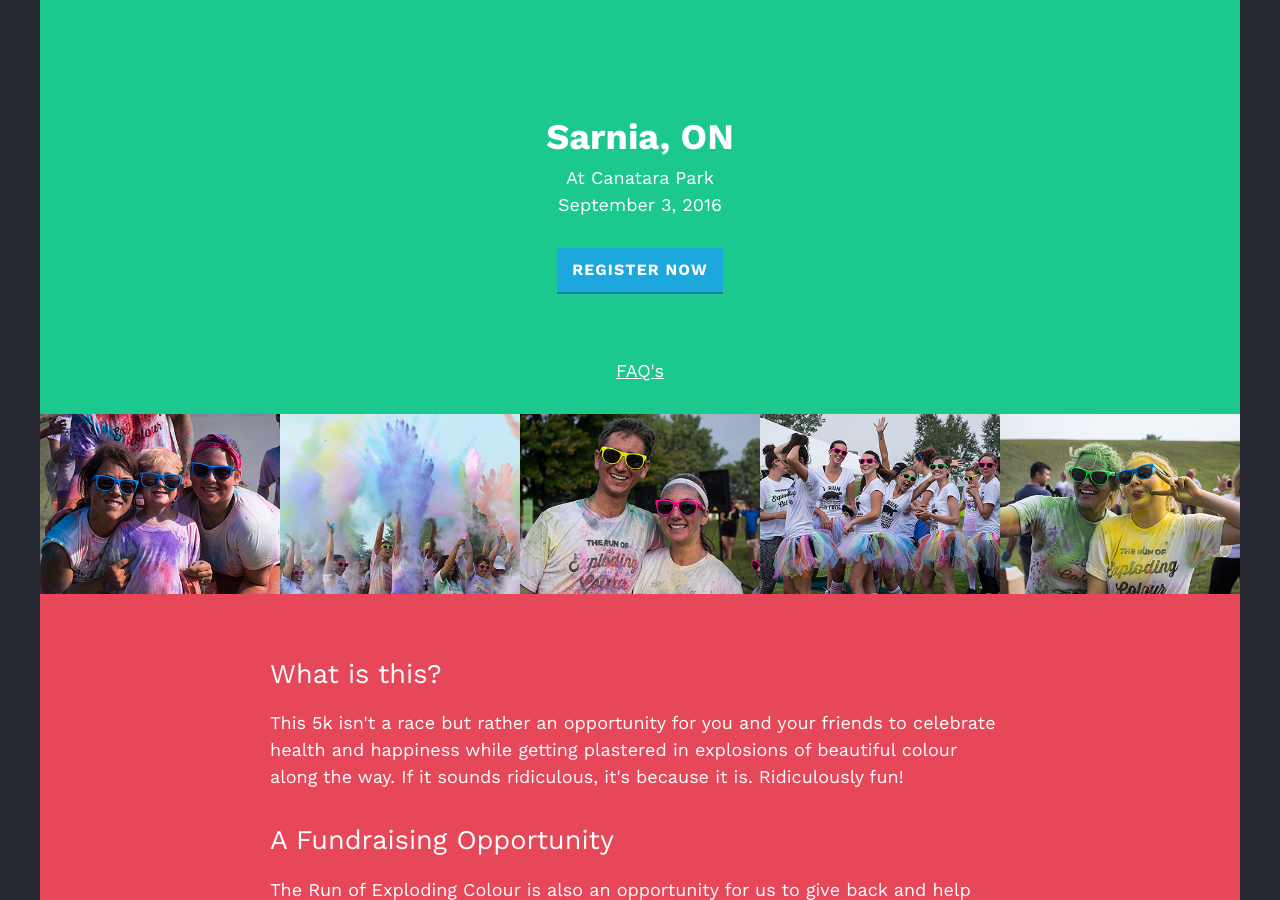
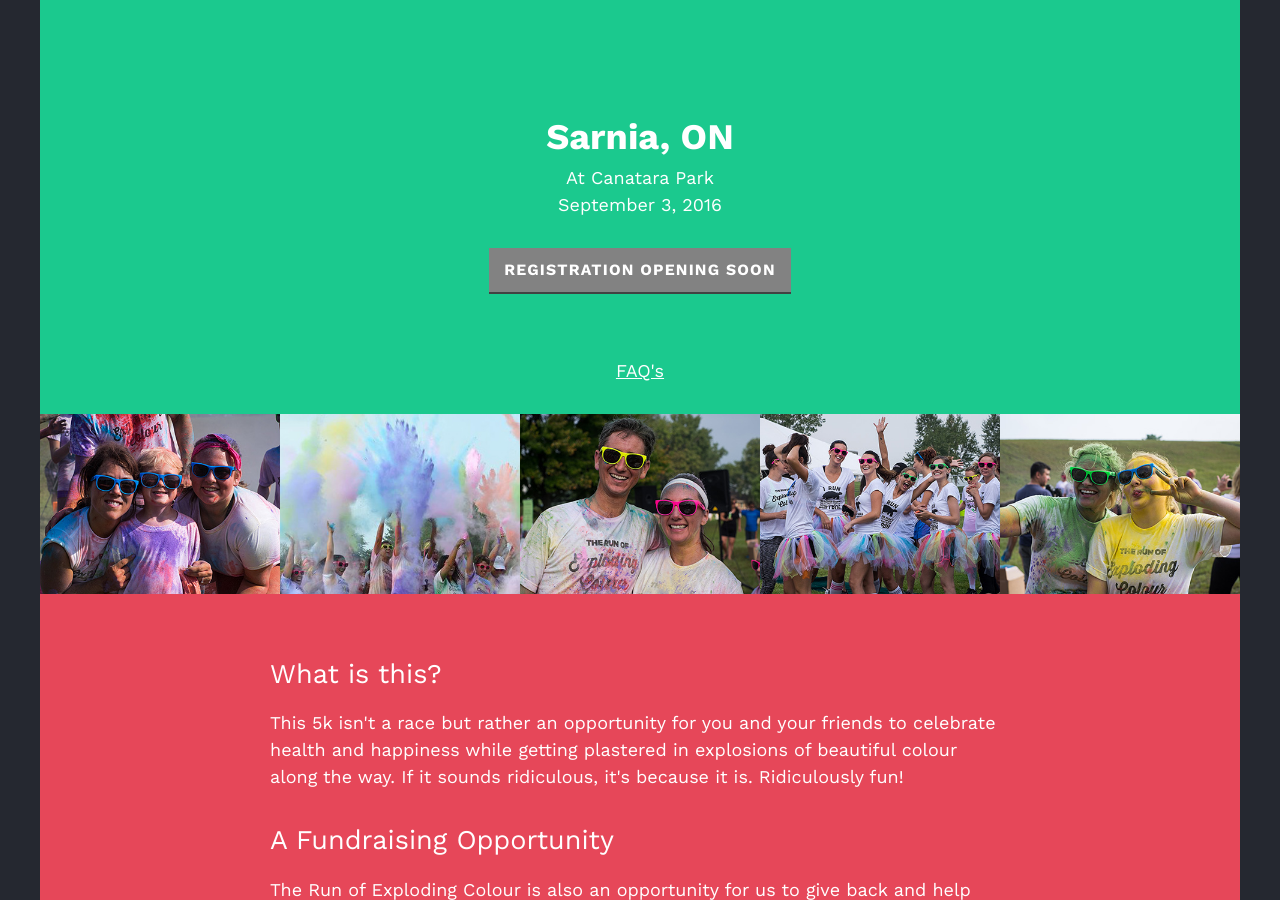
Before and after one commit to storyboardinc/exploding-colour, a Jekyll site: the page built from index.html, in a window 1280 px wide and 900 px high, scrolled down 703 px. Built offline with Jekyll 4.4.1, drawn with Linux system fonts in a browser that asks for light colours.

Commit message:
turn off sarnia registration

```diff
--- a/_layouts/default.html
+++ b/_layouts/default.html
@@ -16,10 +16,10 @@
           <h3>Sarnia, ON</h3>
           <a href="https://goo.gl/maps/HyGSWrBD6992" target="_blank">At Canatara Park</a>
           <div class="date">September 3, 2016</div>
-           <a class="btn" href="https://register.explodingcolour.com/register">Register Now</a>
+          <div class="btn btn-soon">Registration Opening Soon</div>
+          <!-- <a class="btn" href="https://register.explodingcolour.com/register">Register Now</a> -->
           <div class="faq-link"><a href="#faq">FAQ's</a></div>
         </div>
-
 
       </div>
 
```
